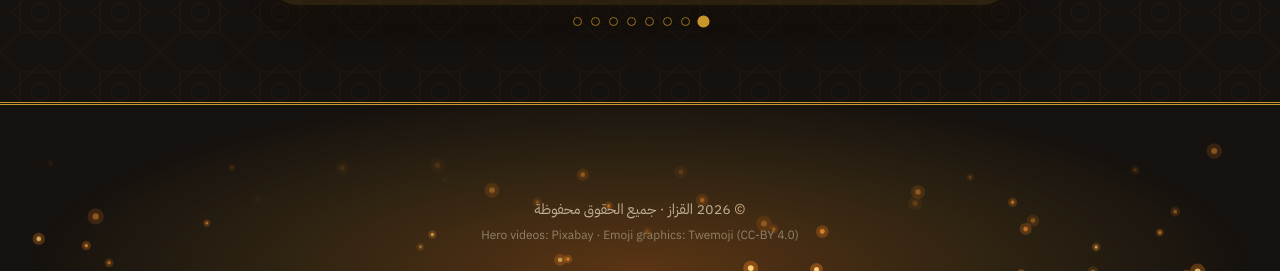
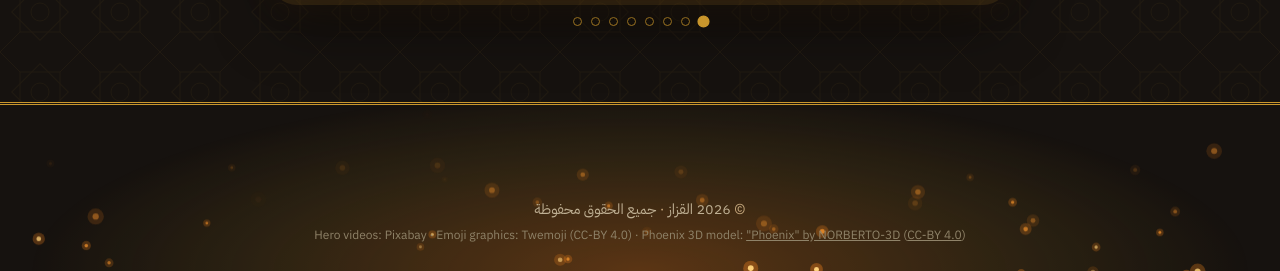
Before and after one commit to Evanjeery/kazzaz-preview, a plain HTML site: page index.html in a window 1280 px wide. Shown: the part 5320-5591 px from the top of the page. Drawn offline with Linux system fonts and the light colour scheme.

Commit message:
Update footer to include 3D model credits
Added credits for the 'Phoenix' 3D model in the footer.

```diff
--- a/index.html
+++ b/index.html
@@ -321,7 +321,7 @@ section{padding:52px 5vw}
 <div class="gst" id="gst" role="region" aria-roledescription="carousel" aria-label="Gallery"><button class="gnv p" id="gp" type="button" aria-label="Previous">‹</button><button class="gnv n" id="gn" type="button" aria-label="Next">›</button></div>
 <div class="gdots" id="gd"></div>
 </div></section>
-<footer><div class="fglow"></div><canvas id="fire" aria-hidden="true"></canvas>© <span id="y"></span> <span data-i="brand"></span> · <span data-i="ft"></span><small>Hero videos: Pixabay · Emoji graphics: Twemoji (CC-BY 4.0)</small></footer>
+<footer><div class="fglow"></div><canvas id="fire" aria-hidden="true"></canvas>© <span id="y"></span> <span data-i="brand"></span> · <span data-i="ft"></span><small>Hero videos: Pixabay · Emoji graphics: Twemoji (CC-BY 4.0) · Phoenix 3D model: <a href="https://sketchfab.com/3d-models/phoenix-243fea4f846f44d18d37bf371272b7ec" target="_blank" rel="noopener">"Phoenix" by NORBERTO-3D</a> (<a href="https://creativecommons.org/licenses/by/4.0/" target="_blank" rel="noopener">CC-BY 4.0</a>)</small></footer>
 <canvas id="smoke" aria-hidden="true"></canvas><canvas id="flame" aria-hidden="true"></canvas>
 <div class="mus" id="mus" hidden role="group"><button type="button" id="mmu" class="mb big"><svg viewBox="0 0 24 24" aria-hidden="true" class="son"><path d="M4 9.5v5h3.5L12 18.5v-13L7.5 9.5z"/><path d="M15.5 9a4.2 4.2 0 0 1 0 6M18 6.8a7.6 7.6 0 0 1 0 10.4"/></svg><svg viewBox="0 0 24 24" aria-hidden="true" class="soff"><path d="M4 9.5v5h3.5L12 18.5v-13L7.5 9.5z"/><path d="M16 9.5l5 5M21 9.5l-5 5"/></svg></button><button type="button" id="mpv" class="mb sm" aria-label="Previous track / السابق"><svg viewBox="0 0 24 24" aria-hidden="true"><path d="M7 6v12M18 6l-8 6 8 6z"/></svg></button><button type="button" id="mnx" class="mb sm" aria-label="Next track / التالي"><svg viewBox="0 0 24 24" aria-hidden="true"><path d="M17 6v12M6 6l8 6-8 6z"/></svg></button><input type="range" id="mvr" class="mr" min="0" max="100" step="1" value="35"></div>
 <a class="fab" href="tel:16903" aria-label="16903"><svg class="ic"><use href="#i-phone"/></svg></a>
@@ -690,6 +690,9 @@ const up=e=>{if(x0===null)return;const dx=e.clientX-x0;x0=null;if(Math.abs(dx)>4
 st.addEventListener('pointerup',up);st.addEventListener('pointercancel',()=>{x0=null;hold=false;sched()});
 document.addEventListener('visibilitychange',()=>document.hidden?clearTimeout(tm):sched());
 window.__gal={go:()=>go(cur+1,1),cur:()=>cur}})();
+
+/* logo + phoenix intro: loads after the page is idle, skipped on data-saver / very slow links / reduced motion; the static logo stays otherwise */
+(()=>{const c=navigator.connection||{};if(c.saveData||/(^|-)2g$/.test(c.effectiveType||'')||matchMedia('(prefers-reduced-motion: reduce)').matches)return;const go=()=>{const s=document.createElement('script');s.src='media/logoanim.js';s.async=true;document.body.appendChild(s)};const idle=()=>('requestIdleCallback'in window?requestIdleCallback(go,{timeout:4000}):setTimeout(go,2500));if(document.readyState==='complete')idle();else addEventListener('load',idle,{once:true})})();
 </script>
 </body>
 </html>
```
